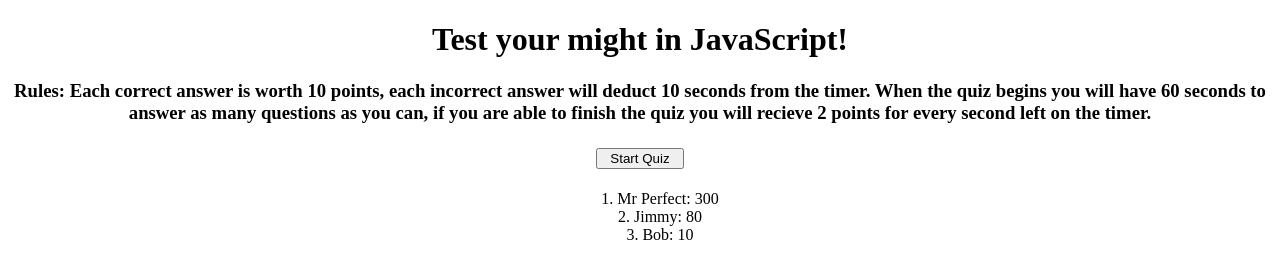
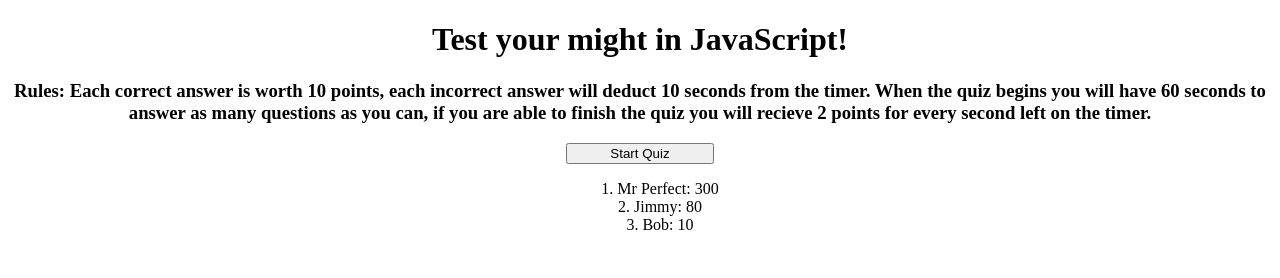
Before and after one commit to matthewdherold/HW1-21-21, a plain HTML site: page index.html in a window 1280 px wide. Drawn offline with nearby package versions, Linux system fonts and the light colour scheme.

Commit message:
added screenshot

```diff
--- a/style.css
+++ b/style.css
@@ -4,8 +4,7 @@ body {
 
 button {
     height: fit-content;
-    min-width: 12ch;
-    margin: 5px;
+    min-width: 20ch;
 }
 
 ol {
```
Also changed, not shown: codequiz.png (added).
